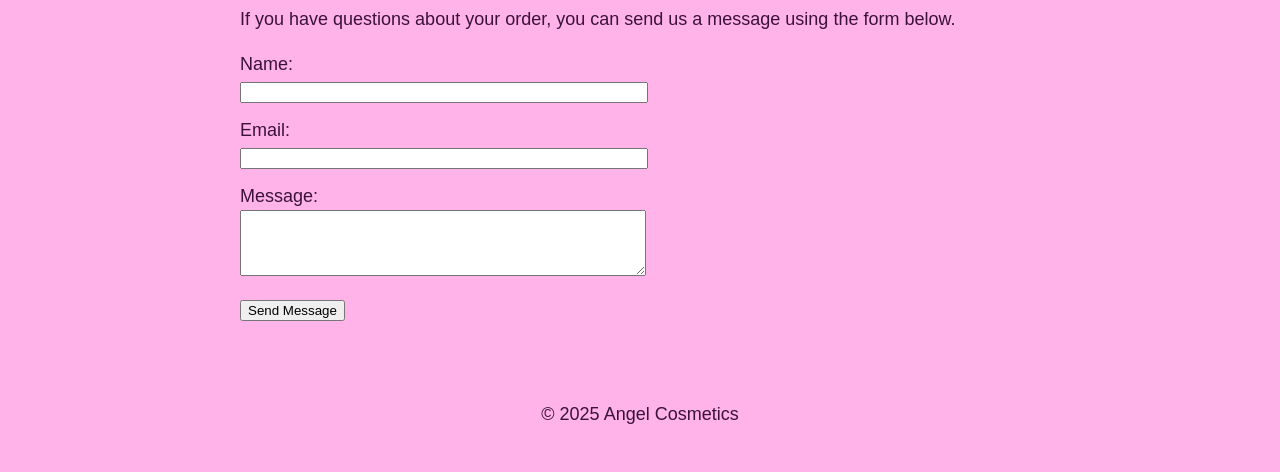
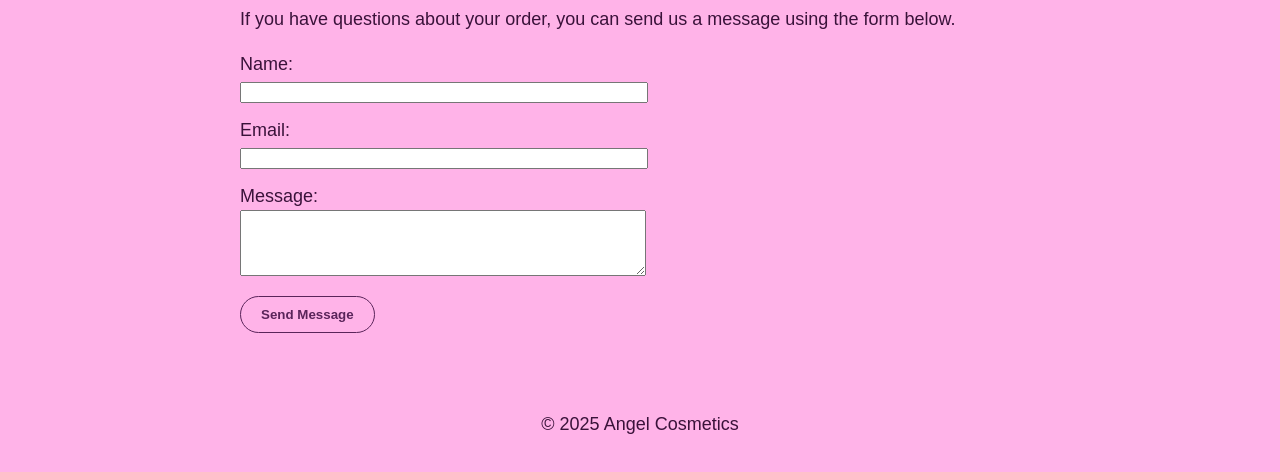
Before and after one commit to possiblyleahsimone/angelcosmetics.github.io, a plain HTML site: page contact.html in a window 1280 px wide. Shown: the part 204-676 px from the top of the page. Drawn offline with Linux system fonts and the light colour scheme.

Commit message:
Update contact.html

```diff
--- a/contact.html
+++ b/contact.html
@@ -45,7 +45,7 @@
         <textarea id="message" name="message" rows="4" required></textarea>
       </div>
 
-      <button type="submit">Send Message</button>
+      <button type="submit" class="primary-btn">Send Message</button>
     </form>
   </section>
 
```
